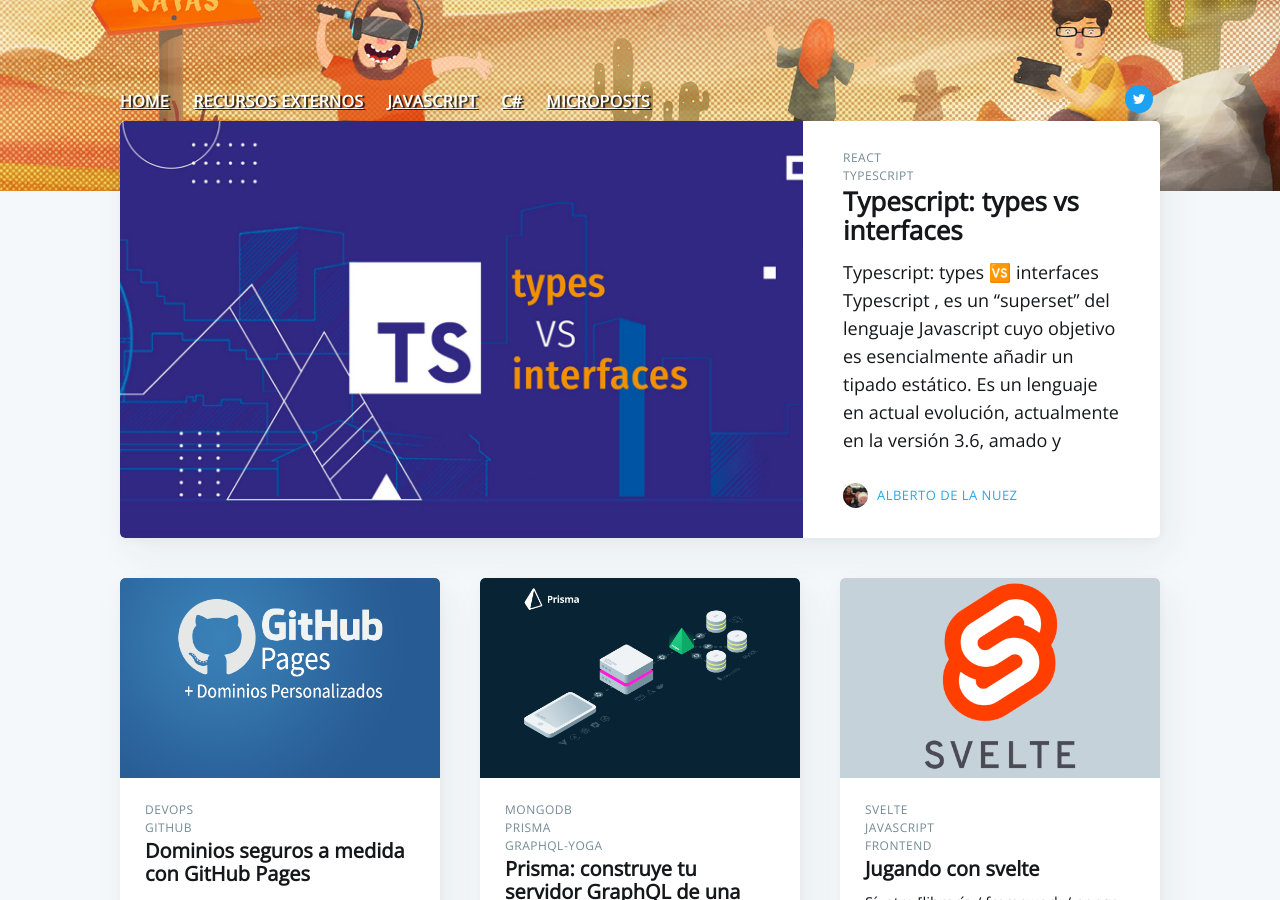
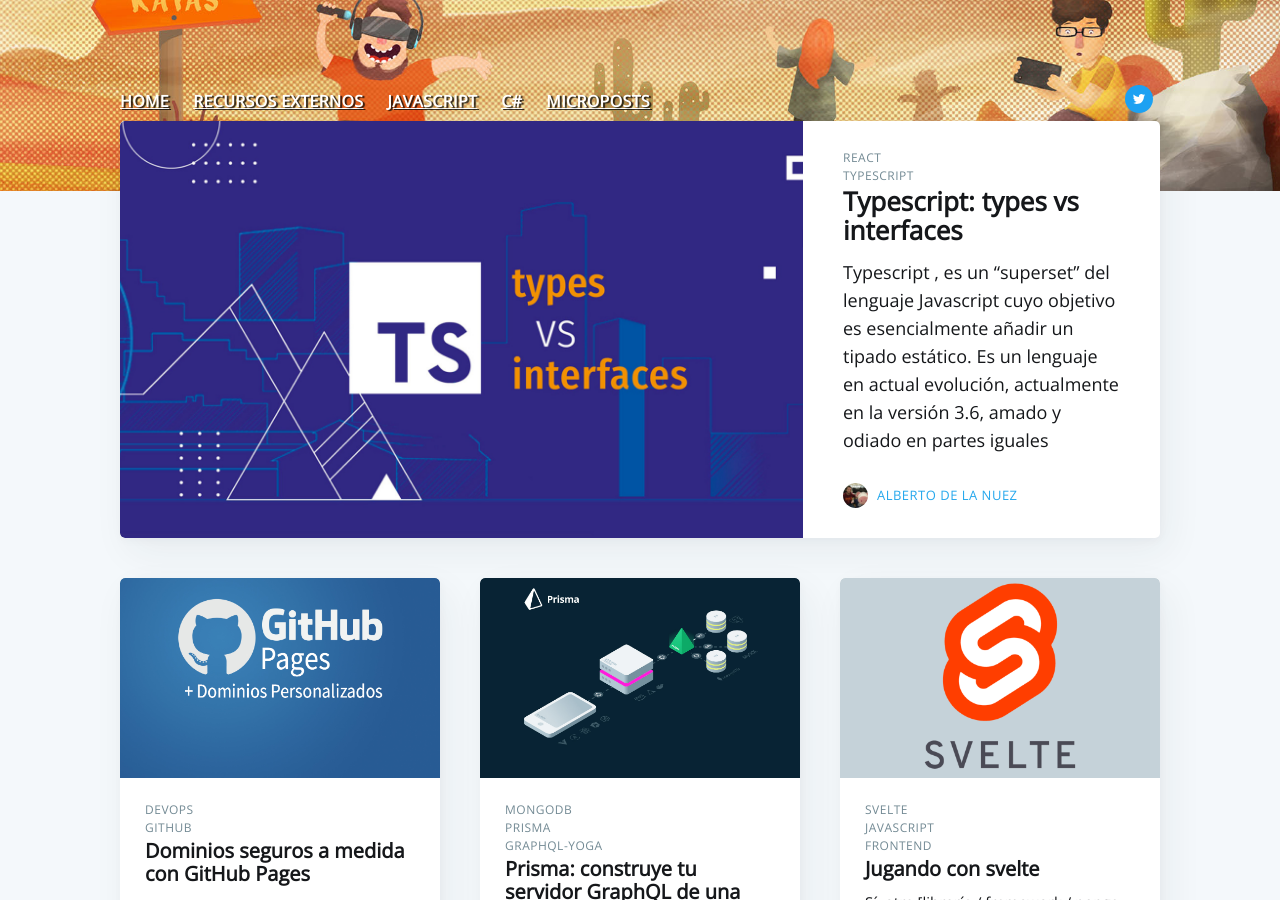
Before and after one commit to NoCountryForGeeks/nocountryforgeeks.github.io, a Jekyll site: the page built from index.html, in a window 1280 px wide and 900 px high, scrolled down 323 px. Built offline with Jekyll 4.4.1, drawn with Linux system fonts in a browser that asks for light colours; nearby versions of some CDN libraries; the list of posts is cut into pages by our own code; comment, search, counter and statistics services are not loaded.

Commit message:
[typescript-types-vs-interfaces] Fix title (#44)

```diff
--- a/_posts/2019-10-09-typescript-types-vs-interfaces.md
+++ b/_posts/2019-10-09-typescript-types-vs-interfaces.md
@@ -10,7 +10,6 @@ class: post-template
 subclass: 'post'
 author: anuez
 ---
-## Typescript: types 🆚 interfaces
 
 [Typescript](http://www.typescriptlang.org/) , es un "superset" del lenguaje Javascript cuyo objetivo es esencialmente añadir un tipado estático. Es un lenguaje en actual evolución, actualmente en la versión 3.6,  amado y odiado en partes iguales por los programadores, pero de esta guerra no vamos a hablar por el momento.
 
```
